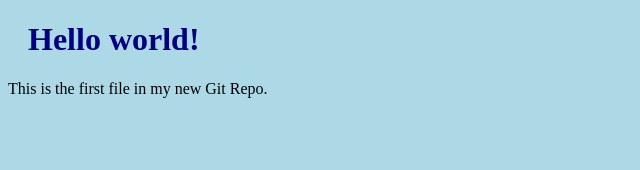
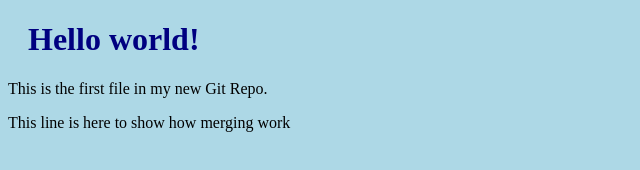
Before and after one commit to TambeRahul06/Hello-World, a plain HTML site: page index.html in a window 1280 px wide. Shown: the whole page, without its empty margins (0-640 px from the left). Drawn offline with Linux system fonts and the light colour scheme.

Commit message:
updated index.html with emergency fix

```diff
--- a/index.html
+++ b/index.html
@@ -8,7 +8,7 @@
 
 <h1>Hello world!</h1>
 <p>This is the first file in my new Git Repo.</p>
-
+<p>This line is here to show how merging work</p>
 
 </body>
 </html>
```
